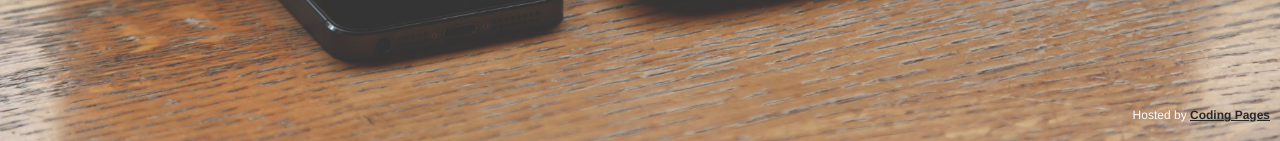
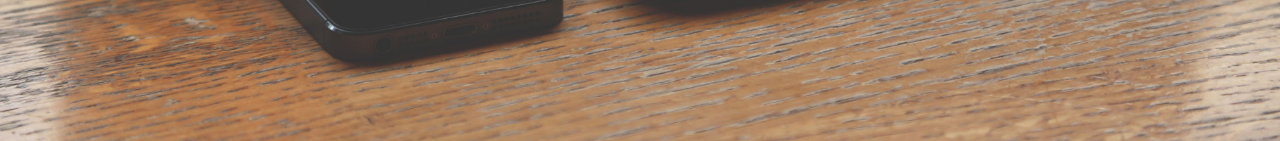
Before and after one commit to besteric/besteric.github.com, a Jekyll site: the page built from index.html, in a window 1280 px wide. Shown: the part 756-897 px from the top of the page. Built offline with Jekyll 4.4.1, drawn with Linux system fonts in a browser that asks for light colours.

Commit message:
delete coding.net mark

```diff
--- a/_layouts/home.html
+++ b/_layouts/home.html
@@ -49,7 +49,6 @@ layout: compress
             </div>
         </div>
     </header>
-    <p style="position:absolute;right:10px;bottom:10px;color:white;font-size:12px">Hosted by <a href="https://pages.coding.me" style="font-weight: bold">Coding Pages</a></p>
     {% include scripts.html %}
 </body>
 </html>
```
